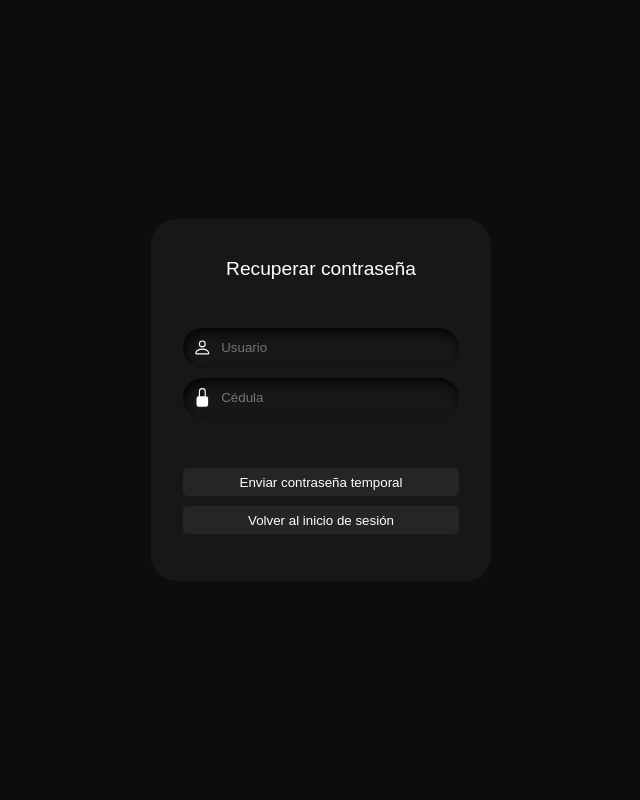
After one commit to JuanchoLopezGalvis/TiendaDamasSoftware, a Django app: page /recuperar-clave/ in a window 1280 px wide. The commit adds this page. Shown: the whole page, without its empty margins (319-959 px from the left). Run offline with Django 5.2, Linux system fonts and the light colour scheme.

Commit message:
recuperar

```diff
--- a/Modulos/usuarios/views.py
+++ b/Modulos/usuarios/views.py
@@ -400,3 +400,42 @@ class CambiarClaveView(SuccessMessageMixin, PasswordChangeView):
     template_name = 'cambiar_clave.html'
     success_url = reverse_lazy('cambiar_clave')
     success_message = 'Tu contraseña se actualizó correctamente.'
+
+
+def recuperar_clave(request):
+    username = ''
+
+    if request.method == 'POST':
+        username = request.POST.get('username', '').strip()
+        documento = request.POST.get('documento', '').strip()
+
+        usuario = Usuario.objects.filter(
+            username__iexact=username,
+            empleado__documento_identidad=documento,
+            is_active=True,
+        ).first()
+
+        if usuario and usuario.email:
+            clave = get_random_string(12)
+            usuario.set_password(clave)
+            usuario.save(update_fields=['password'])
+            try:
+                send_mail(
+                    'Recuperación de contraseña - TiendaDamas',
+                    f'Hola {usuario.empleado.nombre_completo},\n\n'
+                    f'Tu contraseña temporal es: {clave}\n\n'
+                    f'Cámbiala en tu próximo ingreso.',
+                    None,
+                    [usuario.email],
+                )
+            except Exception:
+                pass
+
+        # Mismo mensaje exista o no el usuario, para no revelar qué cuentas existen
+        messages.success(
+            request,
+            'Si los datos son correctos, enviamos una contraseña temporal al correo registrado.'
+        )
+        return redirect('login')
+
+    return render(request, 'recuperar_clave.html', {'username': username})
--- a/TiendaDamas/urls.py
+++ b/TiendaDamas/urls.py
@@ -34,4 +34,5 @@ path('', usuario_views.panel, name='panel'),
     path('panel/cambiar-clave/', usuario_views.CambiarClaveView.as_view(), name='cambiar_clave'),
     path('panel/perfil/', usuario_views.perfil, name='perfil'),
     path('panel/consulta/', usuario_views.consulta, name='consulta'),
+    path('recuperar-clave/', usuario_views.recuperar_clave, name='recuperar_clave'),
 ]
--- a/templates/login.html
+++ b/templates/login.html
@@ -33,7 +33,7 @@
         <div class="btn">
             <button class="button1" type="submit">Entrar</button>
         </div>
-        <button class="button3" type="button">¿Olvidó su contraseña?</button>
+        <button class="button3" type="button" onclick="window.location='{% url 'recuperar_clave' %}'">¿Olvidó su contraseña?</button>
     </form>
 </body>
 </html>
--- /dev/null
+++ b/templates/recuperar_clave.html
@@ -0,0 +1,45 @@
+{% load static %}
+<!DOCTYPE html>
+<html lang="es">
+<head>
+    <meta charset="UTF-8">
+    <meta name="viewport" content="width=device-width, initial-scale=1">
+    <title>Recuperar contraseña - TiendaDamas</title>
+    <link rel="stylesheet" href="{% static 'css/estilos.css' %}">
+</head>
+<body>
+    <form class="form" method="post">
+        {% csrf_token %}
+        <p id="heading">Recuperar contraseña</p>
+
+        {% if messages %}
+            {% for m in messages %}
+                <p class="error">{{ m }}</p>
+            {% endfor %}
+        {% endif %}
+
+        <div class="field">
+            <svg class="input-icon" xmlns="http://www.w3.org/2000/svg" width="16" height="16" fill="currentColor" viewBox="0 0 16 16">
+                <path d="M8 8a3 3 0 1 0 0-6 3 3 0 0 0 0 6zm2-3a2 2 0 1 1-4 0 2 2 0 0 1 4 0zm4 8c0 1-1 1-1 1H3s-1 0-1-1 1-4 6-4 6 3 6 4zm-1-.004c-.001-.246-.154-.986-.832-1.664C11.516 10.68 10.289 10 8 10c-2.29 0-3.516.68-4.168 1.332-.678.678-.83 1.418-.832 1.664h10z"></path>
+            </svg>
+            <input autocomplete="off" name="username" placeholder="Usuario" class="input-field"
+                   type="text" value="{{ username }}" required>
+        </div>
+
+        <div class="field">
+            <svg class="input-icon" xmlns="http://www.w3.org/2000/svg" width="16" height="16" fill="currentColor" viewBox="0 0 16 16">
+                <path d="M8 1a2 2 0 0 1 2 2v4H6V3a2 2 0 0 1 2-2zm3 6V3a3 3 0 0 0-6 0v4a2 2 0 0 0-2 2v5a2 2 0 0 0 2 2h6a2 2 0 0 0 2-2V9a2 2 0 0 0-2-2z"></path>
+            </svg>
+            <input autocomplete="off" name="documento" placeholder="Cédula" class="input-field"
+                   type="text" maxlength="50" required>
+        </div>
+
+        <div class="btn">
+            <button class="button1" type="submit">Enviar contraseña temporal</button>
+        </div>
+        <button class="button3" type="button" onclick="window.location='{% url 'login' %}'">
+            Volver al inicio de sesión
+        </button>
+    </form>
+</body>
+</html>
```
